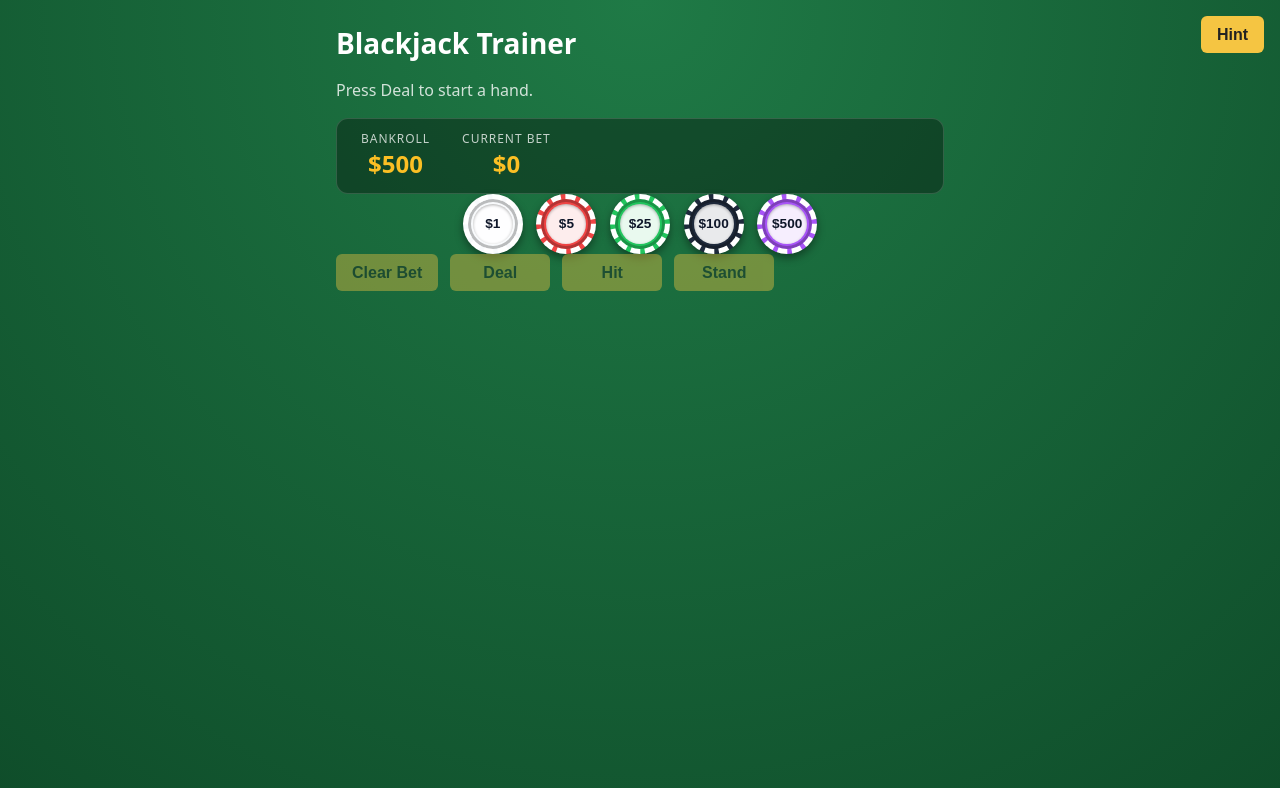
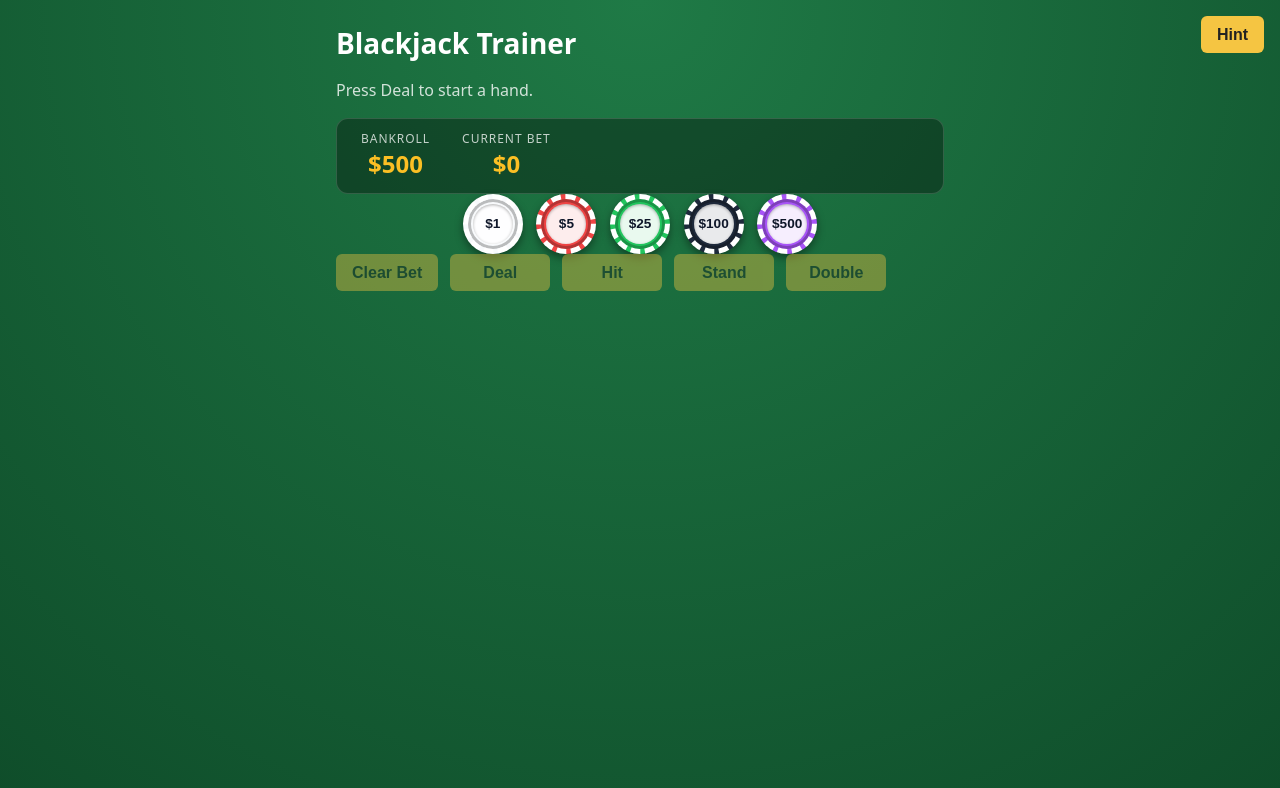
Before and after one commit to cis3296-f26/blackjack-trainer, a React (Vite) app: page / in a window 1280 px wide. Shown: the top 788 px of the page. Built offline with nearby package versions, Linux system fonts and the light colour scheme.

Commit message:
Fix: Readded the button to controls.tsx for double which was initially overwritten during a PR

```diff
--- a/src/components/Controls.tsx
+++ b/src/components/Controls.tsx
@@ -1,13 +1,13 @@
-import type { Phase } from '../engine/game';
-import { CASINO_CHIPS, type ChipValue } from '../engine/types';
-import './Controls.css';
-
+import type { Phase } from "../engine/game";
+import { CASINO_CHIPS, type ChipValue } from "../engine/types";
+import "./Controls.css";
 
 interface ControlsProps {
   phase: Phase;
   balance: number;
   currentBet: number;
   bailoutTriggered?: boolean;
+  canDouble: boolean;
   onPlaceBet: (amount: ChipValue) => void;
   onClearBet: () => void;
   onDeal: () => void;
@@ -17,9 +17,21 @@ interface ControlsProps {
 }
 
 // Action buttons. Each one is enabled only in the phase where it makes sense.
-export default function Controls({ phase, balance = 500, currentBet = 0, bailoutTriggered = false, onPlaceBet, onClearBet,onDeal, onHit, onStand }: ControlsProps) {
-  const isPlayerTurn = phase === 'playerTurn';
-  const canBet = phase === 'idle' || phase === 'done';
+export default function Controls({
+  phase,
+  balance = 500,
+  currentBet = 0,
+  bailoutTriggered = false,
+  canDouble,
+  onPlaceBet,
+  onClearBet,
+  onDeal,
+  onHit,
+  onStand,
+  onDouble,
+}: ControlsProps) {
+  const isPlayerTurn = phase === "playerTurn";
+  const canBet = phase === "idle" || phase === "done";
   const canDeal = canBet && currentBet > 0;
 
   return (
@@ -39,7 +51,8 @@ export default function Controls({ phase, balance = 500, currentBet = 0, bailout
       {/* Bankruptcy Bailout Alert */}
       {bailoutTriggered && canBet && (
         <div className="bailout-banner">
-          Bankrupt! You received a <strong>+$100</strong> bailout to keep playing.
+          Bankrupt! You received a <strong>+$100</strong> bailout to keep
+          playing.
         </div>
       )}
 
@@ -52,7 +65,7 @@ export default function Controls({ phase, balance = 500, currentBet = 0, bailout
               key={chip.value}
               type="button"
               className="casino-chip"
-              style={{ '--chip-color': chip.color } as React.CSSProperties}
+              style={{ "--chip-color": chip.color } as React.CSSProperties}
               disabled={!canBet || !canAfford}
               onClick={() => onPlaceBet(chip.value)}
               title={`Bet ${chip.label}`}
@@ -73,7 +86,7 @@ export default function Controls({ phase, balance = 500, currentBet = 0, bailout
           Clear Bet
         </button>
         <button type="button" onClick={onDeal} disabled={!canDeal}>
-          {phase === 'done' ? 'New Hand' : 'Deal'}
+          {phase === "done" ? "New Hand" : "Deal"}
         </button>
         <button type="button" onClick={onHit} disabled={!isPlayerTurn}>
           Hit
@@ -81,6 +94,9 @@ export default function Controls({ phase, balance = 500, currentBet = 0, bailout
         <button type="button" onClick={onStand} disabled={!isPlayerTurn}>
           Stand
         </button>
+        <button type="button" onClick={onDouble} disabled={!canDouble}>
+          Double
+        </button>
       </div>
     </div>
   );
--- a/src/engine/game.ts
+++ b/src/engine/game.ts
@@ -1,7 +1,7 @@
-import type { Card } from './types';
-import { createDeck, draw, shuffle } from './shoe';
-import { handValue, isBlackjack, isBust } from './hand';
-import { INITIAL_BALANCE, BANKRUPT_BAILOUT, type ChipValue } from './types';
+import type { Card } from "./types";
+import { createDeck, draw, shuffle } from "./shoe";
+import { handValue, isBlackjack, isBust } from "./hand";
+import { INITIAL_BALANCE, BANKRUPT_BAILOUT, type ChipValue } from "./types";
 
 // 'dealerTurn' is part of the model, but for now the dealer plays instantly inside STAND,
 // so the state never rests in it. It's there for later (e.g. animating dealer draws).
@@ -23,11 +23,12 @@ export interface GameState {
 // DEAL carries its own shuffled deck so the reducer stays pure (no randomness inside it).
 // Use createDealAction() in the UI; tests can pass a stacked deck instead.
 export type GameAction =
-  | { type: 'DEAL'; deck: Card[] }
-  | { type: 'HIT' }
-  | { type: 'STAND' }
-  | { type: 'PLACE_BET'; amount: ChipValue }
-  | { type: 'CLEAR_BET' };
+  | { type: "DEAL"; deck: Card[] }
+  | { type: "HIT" }
+  | { type: "STAND" }
+  | { type: "DOUBLE" }
+  | { type: "PLACE_BET"; amount: ChipValue }
+  | { type: "CLEAR_BET" };
 
 export const initialState: GameState = {
   deck: [],
@@ -74,7 +75,7 @@ function finish(state: GameState): GameState {
 
   return {
     ...state,
-    phase: 'done',
+    phase: "done",
     result,
     balance: nextBalance,
     currentBet: 0,
@@ -136,14 +137,21 @@ export function gameReducer(state: GameState, action: GameAction): GameState {
 
     case "DOUBLE": {
       // Only allowed on the first two cards
-      if (state.phase !== "playerTurn" || state.playerHand.length !== 2)
+      if (
+        state.phase !== "playerTurn" ||
+        state.playerHand.length !== 2 ||
+        state.balance < state.currentBet
+      ) {
         return state;
+      }
 
       const { card, rest } = draw(state.deck);
       const next = {
         ...state,
         deck: rest,
         playerHand: [...state.playerHand, card],
+        balance: state.balance - state.currentBet,
+        currentBet: state.currentBet * 2,
         doubled: true,
       };
 
@@ -152,8 +160,11 @@ export function gameReducer(state: GameState, action: GameAction): GameState {
       return dealerPlays(next);
     }
 
-    case 'PLACE_BET': {
-      if ((state.phase !== 'idle' && state.phase !== 'done') || state.balance < action.amount) {
+    case "PLACE_BET": {
+      if (
+        (state.phase !== "idle" && state.phase !== "done") ||
+        state.balance < action.amount
+      ) {
         return state;
       }
       return {
@@ -164,8 +175,8 @@ export function gameReducer(state: GameState, action: GameAction): GameState {
       };
     }
 
-    case 'CLEAR_BET': {
-      if (state.phase !== 'idle' && state.phase !== 'done') {
+    case "CLEAR_BET": {
+      if (state.phase !== "idle" && state.phase !== "done") {
         return state;
       }
       return {
@@ -187,24 +198,24 @@ export const initialBettingState = {
 export function settleRoundBet(
   balance: number,
   currentBet: number,
-  outcome: 'blackjack' | 'win' | 'push' | 'lose'
+  outcome: "blackjack" | "win" | "push" | "lose"
 ): { nextBalance: number; bailoutTriggered: boolean } {
   let nextBalance = balance;
 
   switch (outcome) {
-    case 'blackjack':
+    case "blackjack":
       // Blackjack pays 3:2 (original bet returned + 1.5x winnings)
       nextBalance += currentBet + Math.floor(currentBet * 1.5);
       break;
-    case 'win':
+    case "win":
       // Standard win pays 1:1 (original bet returned + 1x winnings)
       nextBalance += currentBet * 2;
       break;
-    case 'push':
+    case "push":
       // Tie returns the original bet
       nextBalance += currentBet;
       break;
-    case 'lose':
+    case "lose":
       // Bet was already deducted from balance when placed
       break;
   }
```
